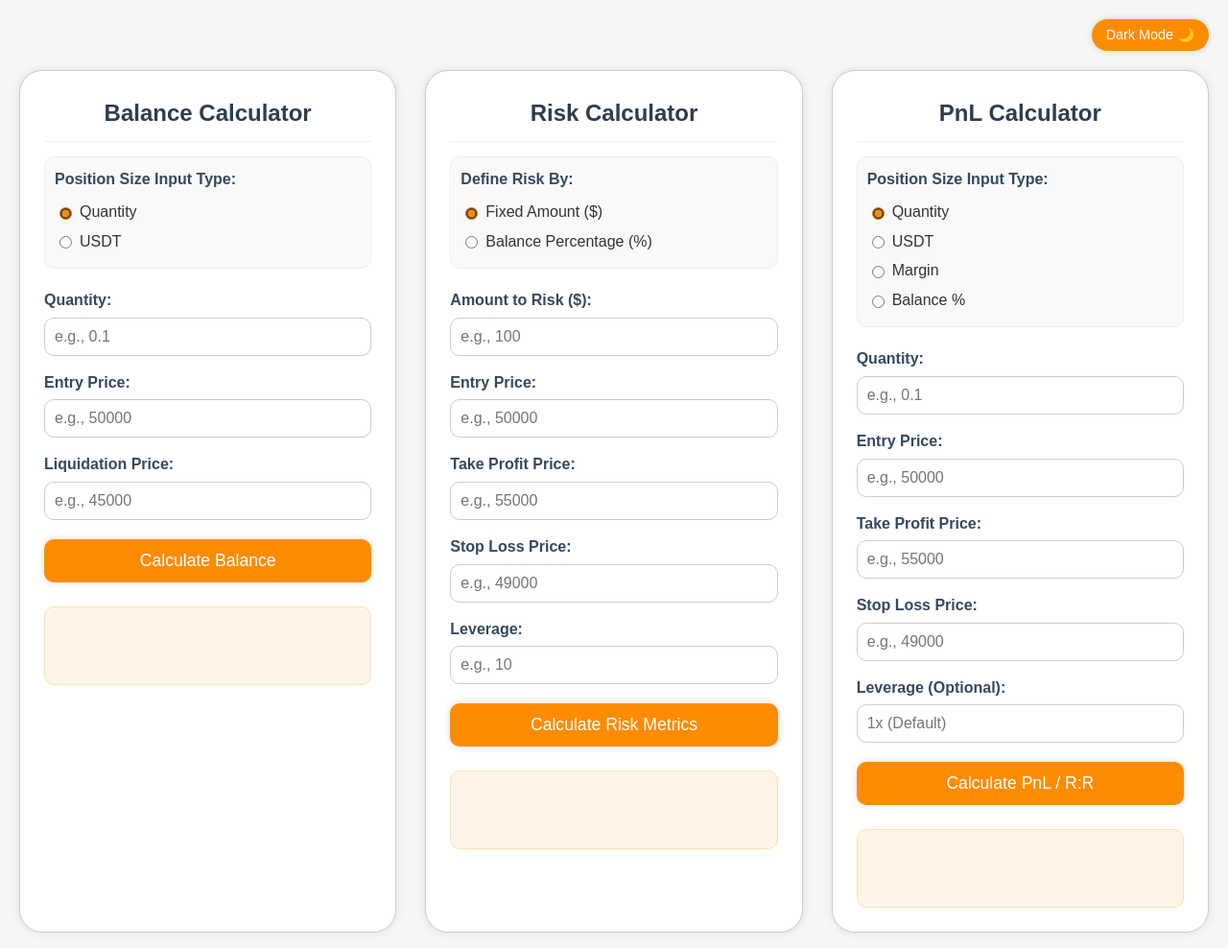
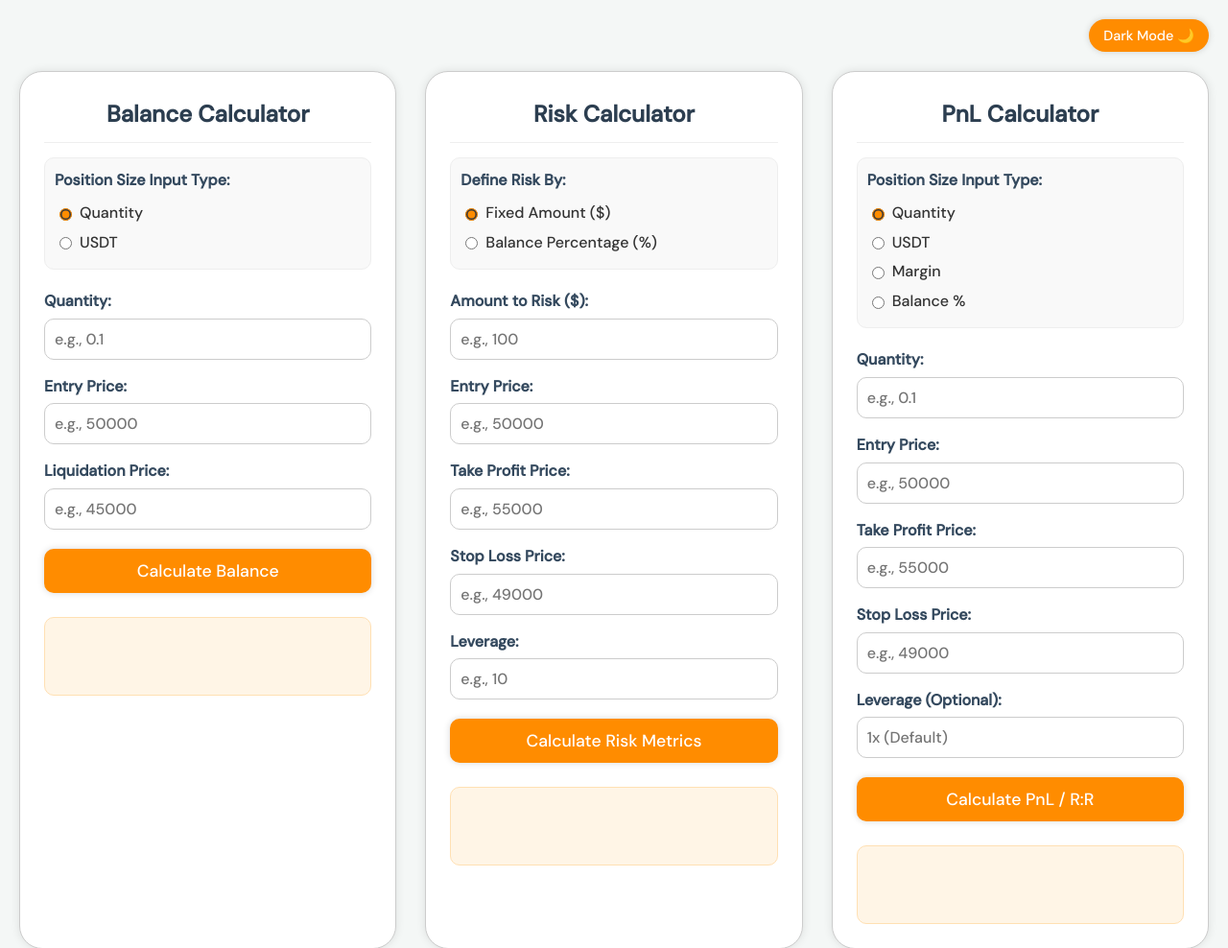
Before and after one commit to ph3n00/scftools, a plain HTML site: page index.html in a window 1280 px wide. Shown: the top 988 px of the page at 96% size. Drawn offline with Linux system fonts and the light colour scheme.

Commit message:
Update style.css

```diff
--- a/style.css
+++ b/style.css
@@ -77,9 +77,10 @@ body.dark-mode {
 /* --- Apply Variables --- */
 
 body {
-    font-family: 'DM Sans 14pt Medium', sans-serif; /* Ensure you import DM Sans or use a fallback */
+    font-family: 'DM Sans', sans-serif; /* Ensure you import DM Sans or use a fallback */;
     font-size: 1rem;
     line-height: 1.6;
+    font-weight: 500;
     margin: 0;
     padding: 20px;
     background-color: var(--bg-primary); /* Use variable */
@@ -88,8 +89,9 @@ body {
 }
 
 h1, h2 {
+    font-weight: 700;
     text-align: center;
-    color: var(--text-headings); /* Use variable */
+    color: var(--text-headings);
 }
 
 .results-divider {
@@ -163,7 +165,7 @@ h1, h2 {
 }
 
 .input-group input[type="number"] {
-    font-family: 'DM Sans 14pt Medium', sans-serif;
+    font-family: inherit;
     width: 100%;
     padding: 10px;
     border: 1px solid var(--border-primary); /* Use variable */
@@ -185,8 +187,9 @@ h1, h2 {
 /* (No need for separate dark/light mode here, handled by variable redefinition above) */
 
 button {
-    font-family: 'DM Sans 14pt Medium', sans-serif; /* Ensure you import DM Sans or use a fallback */
+    font-family: inherit; /* Ensure you import DM Sans or use a fallback */
     display: block;
+    font-weight: 500;
     width: 100%;
     padding: 12px;
     background-color: var(--button-bg); /* Use variable */
@@ -268,7 +271,7 @@ button:hover {
 .input-type-selector label[for^="pnl-input-type-quote"], /* PnL Quote Radio Label */
 .input-type-selector label[for^="pnl-input-type-margin"], /* PnL Margin Radio Label */
 .input-type-selector label[for^="pnl-input-type-balpercent"] { /* PnL Bal% Radio Label (ADDED) */
-    font-weight: normal; /* Override the general bold style */
+    font-weight: 400; /* Override the general bold style */
     color: var(--text-primary);
     margin-bottom: 0; /* Remove bottom margin inherited from general label */
     cursor: pointer;
```
